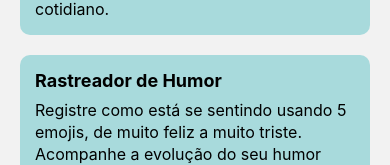
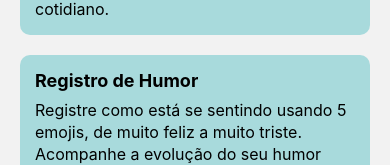
Before and after one commit to Murillo77/CP2-MOBILE, a React Native app in the folder cp2/: screen / in a window 390 px wide. Shown: the part 606-771 px from the top of the page. Built offline with nearby package versions, Linux system fonts and the light colour scheme.

Commit message:
Mudança no titulo de explicação da tela Humor.

```diff
--- a/cp2/App.js
+++ b/cp2/App.js
@@ -37,7 +37,7 @@ function Home() {
         </View>
 
         <View style={styles.box}>
-          <Text style={styles.boxTitle}>Rastreador de Humor</Text>
+          <Text style={styles.boxTitle}>Registro de Humor</Text>
           <Text style={styles.boxText}>
             Registre como está se sentindo usando 5 emojis, de muito feliz a muito triste. Acompanhe a evolução do seu humor com o tempo e entenda melhor suas emoções.
           </Text>
```
